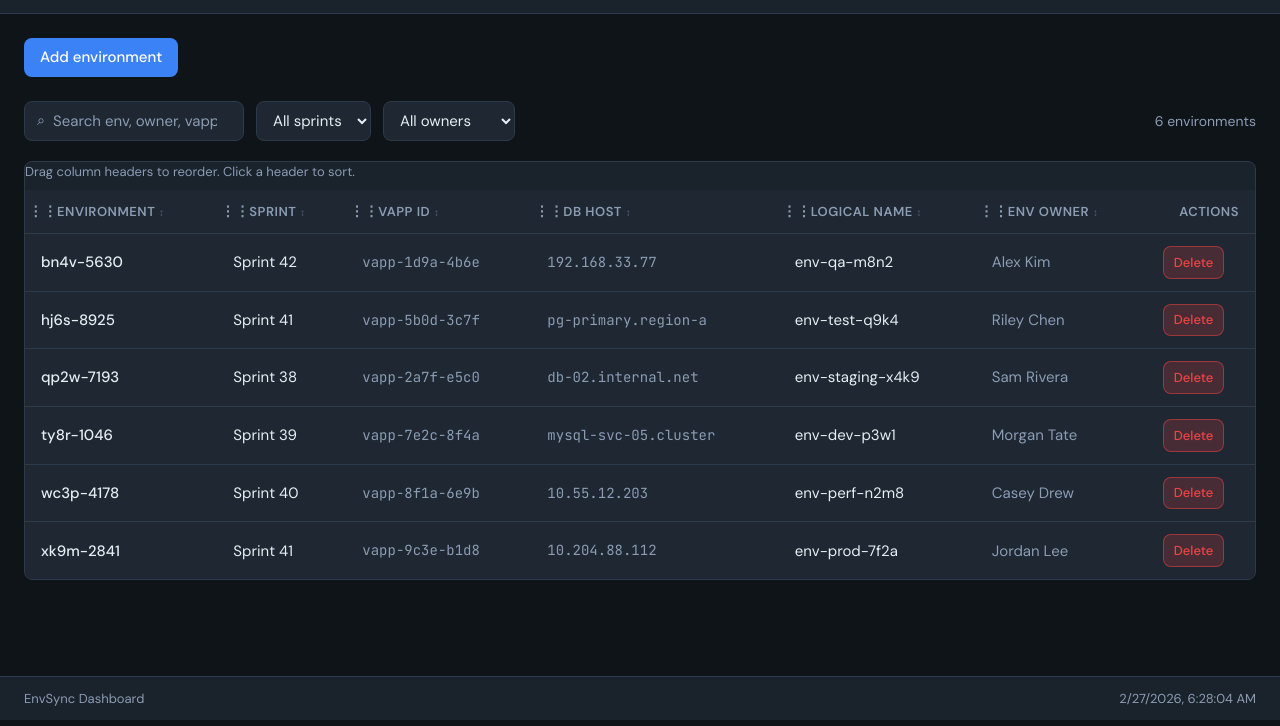
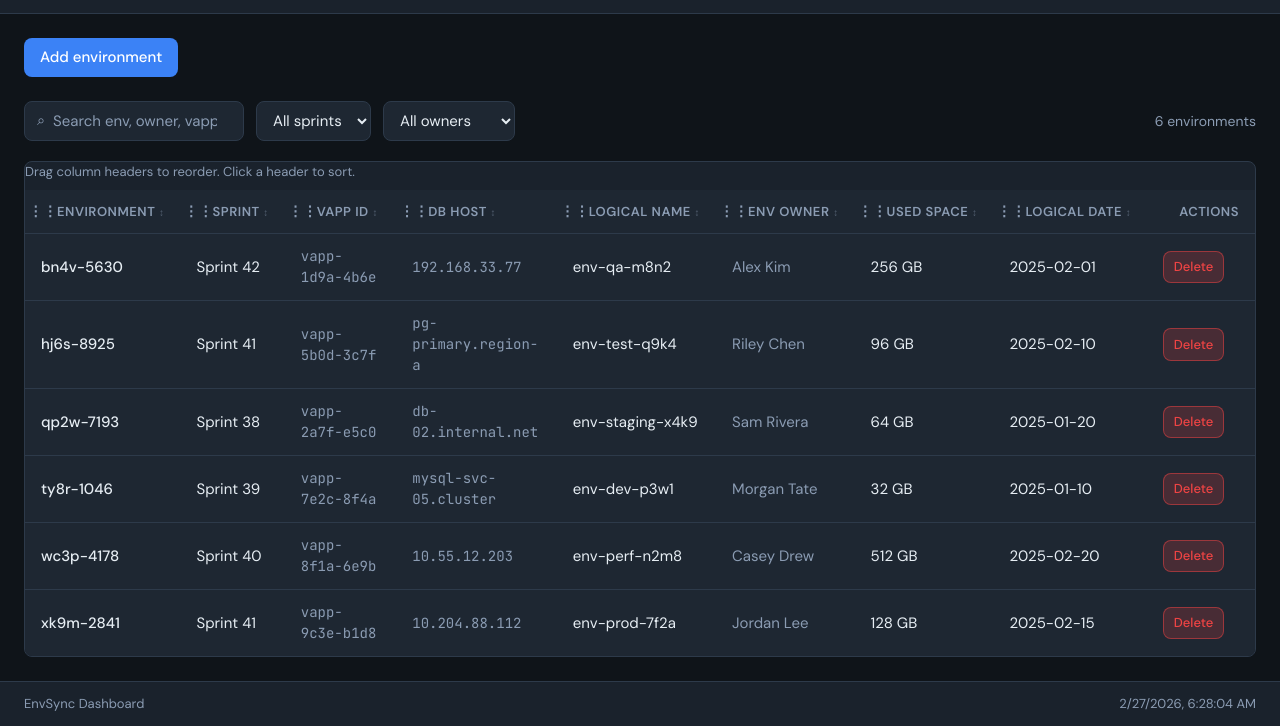
Before and after one commit to siddheshsurve/env-tracker-cursor, a plain HTML site: page index.html in a window 1280 px wide. Shown: the part 80-806 px from the top of the page. Drawn offline with Linux system fonts and the light colour scheme.

Commit message:
new fields

```diff
--- a/app.js
+++ b/app.js
@@ -11,19 +11,21 @@ const COLUMNS = {
   dbHost: { label: "DB Host", key: "dbHost", className: "cell-vapp" },
   logicalName: { label: "Logical name", key: "logicalName", className: "cell-name" },
   owner: { label: "Env owner", key: "owner", className: "cell-owner" },
+  usedSpace: { label: "Used Space", key: "usedSpace" },
+  logicalDate: { label: "Logical Date", key: "logicalDate" },
 };
 
-const DEFAULT_COLUMN_ORDER = ["envName", "sprint", "vappId", "dbHost", "logicalName", "owner"];
+const DEFAULT_COLUMN_ORDER = ["envName", "sprint", "vappId", "dbHost", "logicalName", "owner", "usedSpace", "logicalDate"];
 const STORAGE_KEY = "envsync-column-order";
 const STORAGE_KEY_ENVS = "envsync-environments";
 
 const DEFAULT_ENVIRONMENTS = [
-  { envName: "xk9m-2841", logicalName: "env-prod-7f2a", sprint: "Sprint 41", vappId: "vapp-9c3e-b1d8", dbHost: "10.204.88.112", owner: "Jordan Lee" },
-  { envName: "qp2w-7193", logicalName: "env-staging-x4k9", sprint: "Sprint 38", vappId: "vapp-2a7f-e5c0", dbHost: "db-02.internal.net", owner: "Sam Rivera" },
-  { envName: "bn4v-5630", logicalName: "env-qa-m8n2", sprint: "Sprint 42", vappId: "vapp-1d9a-4b6e", dbHost: "192.168.33.77", owner: "Alex Kim" },
-  { envName: "ty8r-1046", logicalName: "env-dev-p3w1", sprint: "Sprint 39", vappId: "vapp-7e2c-8f4a", dbHost: "mysql-svc-05.cluster", owner: "Morgan Tate" },
-  { envName: "hj6s-8925", logicalName: "env-test-q9k4", sprint: "Sprint 41", vappId: "vapp-5b0d-3c7f", dbHost: "pg-primary.region-a", owner: "Riley Chen" },
-  { envName: "wc3p-4178", logicalName: "env-perf-n2m8", sprint: "Sprint 40", vappId: "vapp-8f1a-6e9b", dbHost: "10.55.12.203", owner: "Casey Drew" },
+  { envName: "xk9m-2841", logicalName: "env-prod-7f2a", sprint: "Sprint 41", vappId: "vapp-9c3e-b1d8", dbHost: "10.204.88.112", owner: "Jordan Lee", usedSpace: "128 GB", logicalDate: "2025-02-15" },
+  { envName: "qp2w-7193", logicalName: "env-staging-x4k9", sprint: "Sprint 38", vappId: "vapp-2a7f-e5c0", dbHost: "db-02.internal.net", owner: "Sam Rivera", usedSpace: "64 GB", logicalDate: "2025-01-20" },
+  { envName: "bn4v-5630", logicalName: "env-qa-m8n2", sprint: "Sprint 42", vappId: "vapp-1d9a-4b6e", dbHost: "192.168.33.77", owner: "Alex Kim", usedSpace: "256 GB", logicalDate: "2025-02-01" },
+  { envName: "ty8r-1046", logicalName: "env-dev-p3w1", sprint: "Sprint 39", vappId: "vapp-7e2c-8f4a", dbHost: "mysql-svc-05.cluster", owner: "Morgan Tate", usedSpace: "32 GB", logicalDate: "2025-01-10" },
+  { envName: "hj6s-8925", logicalName: "env-test-q9k4", sprint: "Sprint 41", vappId: "vapp-5b0d-3c7f", dbHost: "pg-primary.region-a", owner: "Riley Chen", usedSpace: "96 GB", logicalDate: "2025-02-10" },
+  { envName: "wc3p-4178", logicalName: "env-perf-n2m8", sprint: "Sprint 40", vappId: "vapp-8f1a-6e9b", dbHost: "10.55.12.203", owner: "Casey Drew", usedSpace: "512 GB", logicalDate: "2025-02-20" },
 ];
 
 function generateId() {
@@ -111,6 +113,8 @@ function getFilteredEnvs() {
       (env.vappId && env.vappId.toLowerCase().includes(q)) ||
       (env.dbHost && env.dbHost.toLowerCase().includes(q)) ||
       (env.db_host && String(env.db_host).toLowerCase().includes(q)) ||
+      (env.usedSpace && String(env.usedSpace).toLowerCase().includes(q)) ||
+      (env.logicalDate && String(env.logicalDate).toLowerCase().includes(q)) ||
       (env.owner && env.owner.toLowerCase().includes(q)) ||
       (env.sprint && env.sprint.toLowerCase().includes(q));
     const matchSprint = !sprint || env.sprint === sprint;
@@ -333,6 +337,8 @@ addForm.addEventListener("submit", (e) => {
   const dbHost = (fd.get("dbHost") || "").trim();
   const logicalName = (fd.get("logicalName") || "").trim();
   const owner = (fd.get("owner") || "").trim();
+  const usedSpace = (fd.get("usedSpace") || "").trim();
+  const logicalDate = (fd.get("logicalDate") || "").trim();
   if (!envName || !sprint || !vappId || !logicalName || !owner) return;
   allEnvs.push({
     id: generateId(),
@@ -342,6 +348,8 @@ addForm.addEventListener("submit", (e) => {
     dbHost: dbHost || "",
     logicalName,
     owner,
+    usedSpace: usedSpace || "",
+    logicalDate: logicalDate || "",
   });
   saveEnvs();
   populateFilters();
--- a/index.html
+++ b/index.html
@@ -53,6 +53,14 @@
             <label for="input-owner">Env owner</label>
             <input type="text" id="input-owner" name="owner" required placeholder="e.g. Alice Chen" />
           </div>
+          <div class="add-form-row">
+            <label for="input-usedSpace">Used Space</label>
+            <input type="text" id="input-usedSpace" name="usedSpace" placeholder="e.g. 128 GB" />
+          </div>
+          <div class="add-form-row">
+            <label for="input-logicalDate">Logical Date</label>
+            <input type="text" id="input-logicalDate" name="logicalDate" placeholder="e.g. 2025-02-15" />
+          </div>
           <div class="add-form-actions">
             <button type="submit" class="btn btn-primary">Add entry</button>
             <button type="button" id="btn-cancel-add" class="btn btn-secondary">Cancel</button>
```
